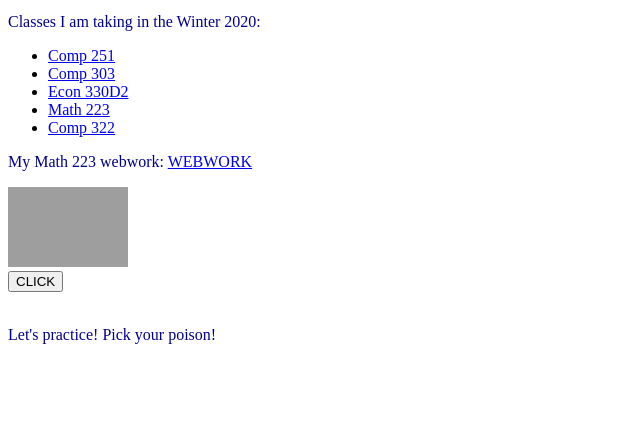
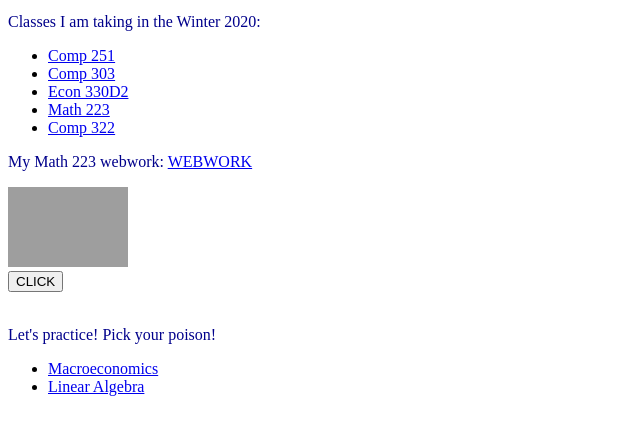
Before and after one commit to Vladimirshcheb/Vladimirshcheb.github.io, a plain HTML site: page index.html in a window 1280 px wide. Shown: the part 101-536 px from the top of the page, without its empty margins (0-640 px from the left). Drawn offline with Linux system fonts and the light colour scheme; grey boxes are pictures that could not be loaded.

Commit message:
Update index.html

```diff
--- a/index.html
+++ b/index.html
@@ -38,12 +38,12 @@ p    {color: darkblue;}
 
 
 <p><br>Let's practice! Pick your poison! </p>
-<!--
+
 <ul>
-<li><a href="C:\Users\Владимир\Desktop\WebSite\MacroChapters.html">Macroeconomics</a></li>
-<li><a href="C:\Users\Владимир\Desktop\WebSite\LinearAlgebra.html">Linear Algebra</a></li>
+<li><a href="\WebSite\MacroChapters.html">Macroeconomics</a></li>
+<li><a href="\WebSite\LinearAlgebra.html">Linear Algebra</a></li>
 </ul>
--->
+
 
 </body>
 </html>
```
